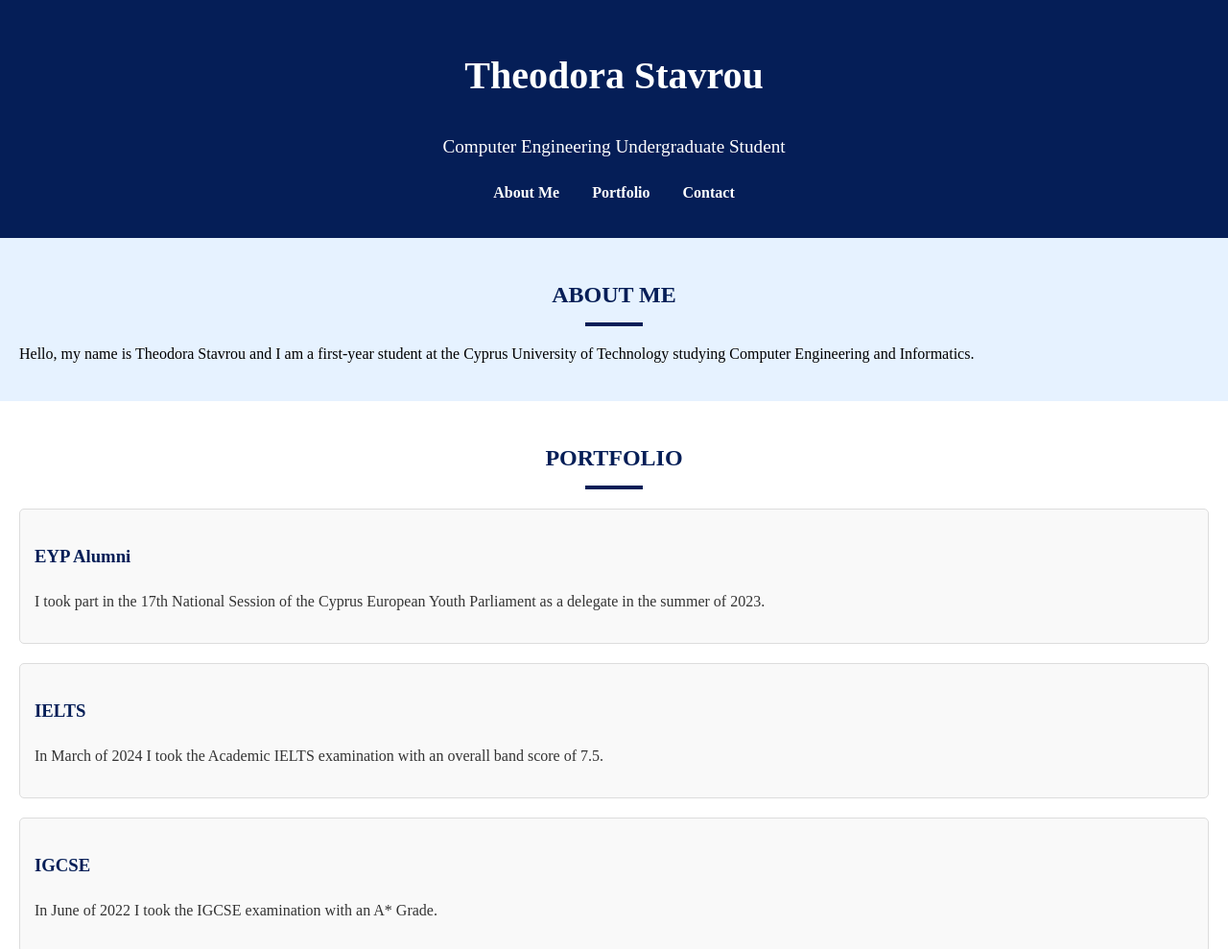
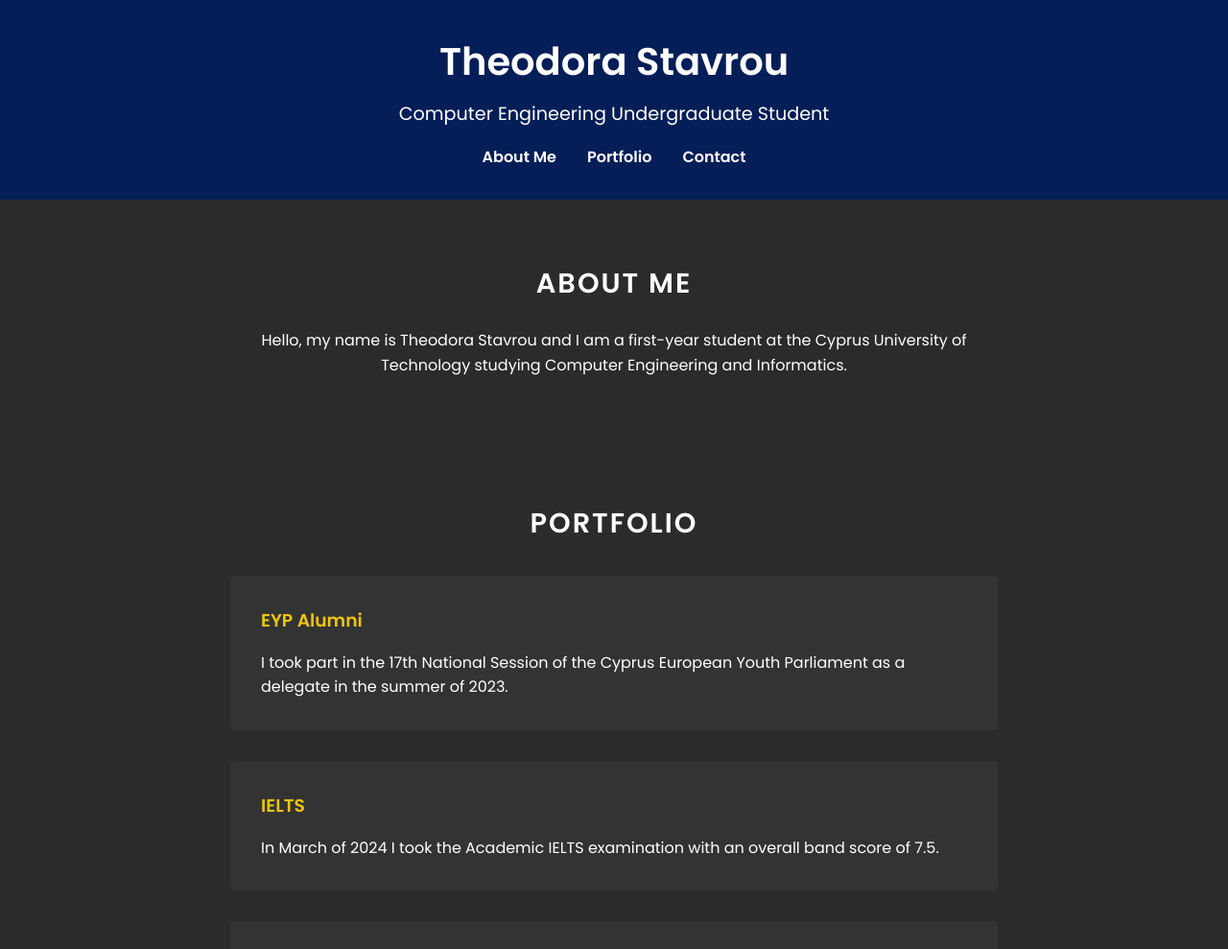
Before and after one commit to blvd6/NewWeb, a plain HTML site: page index.html in a window 1280 px wide. Shown: the top 989 px of the page at 96% size. Drawn offline with Linux system fonts and the light colour scheme.

Commit message:
Update style.css

```diff
--- a/style.css
+++ b/style.css
@@ -1,146 +1,149 @@
-/* General Styles */
-body {
-    font-family: "Times New Roman", Times, serif;
-    line-height: 1.6;
+/* -----------------------------------------------------
+   General / Reset
+----------------------------------------------------- */
+* {
   margin: 0;
   padding: 0;
-    background: #f9f9f9; /* Subtle light background */
+  box-sizing: border-box;
 }
 
-/* Header */
+body {
+  /* Using a sans-serif for a modern look */
+  font-family: "Poppins", sans-serif;
+  background-color: #f9f9f9;
+  color: #fff; /* We'll adjust section colors below */
+  line-height: 1.6;
+}
+
+/* -----------------------------------------------------
+   Header
+----------------------------------------------------- */
 header {
-    background: #051e57;
-    color: #fff;
-    padding: 20px 0;
+  background: #051e57; /* Navy background */
   text-align: center;
-    position: relative;
+  padding: 2rem 0;
 }
 
 header h1 {
   font-size: 2.5rem;
-    animation: fadeIn 2s ease-in-out;
+  margin-bottom: 0.5rem;
+  color: #fff;
 }
 
 header p {
   font-size: 1.2rem;
-    margin-top: 5px;
-    animation: slideIn 2s ease-out;
+  color: #fff;
+  margin-bottom: 1rem;
 }
 
-/* Navigation */
+/* Navigation Bar */
 nav ul {
   list-style: none;
+  display: flex;
+  justify-content: center;
+  gap: 2rem;
   padding: 0;
-    margin: 10px 0;
+  margin: 0;
 }
 
-nav ul li {
-    display: inline;
-    margin: 0 15px;
+nav li {
+  margin: 0;
 }
 
-nav ul li a {
+nav a {
   color: #fff;
   text-decoration: none;
   font-weight: bold;
   transition: color 0.3s, transform 0.3s;
 }
 
-nav ul li a:hover {
+nav a:hover {
   color: #f1c40f;
   transform: scale(1.1);
 }
 
-/* Section */
+/* -----------------------------------------------------
+   Sections
+----------------------------------------------------- */
 section {
-    padding: 20px;
+  background-color: #2b2b2b; /* Dark/charcoal background */
+  color: #fff;
+  padding: 4rem 2rem;
+  text-align: center;
 }
 
-h2 {
-    color: #051e57;
-    text-align: center;
+section h2 {
+  font-size: 1.8rem;
+  margin-bottom: 1.5rem;
   text-transform: uppercase;
-    margin-bottom: 10px;
-    position: relative;
-    animation: fadeIn 2s ease-in-out;
+  letter-spacing: 2px;
 }
 
-h2::after {
-    content: "";
-    display: block;
-    width: 60px;
-    height: 4px;
-    background: #051e57;
-    margin: 10px auto;
+/* Center paragraph text and limit width for readability */
+section p {
+  max-width: 800px;
+  margin: 0 auto;
+  line-height: 1.6;
 }
 
-/* About Section */
-#about {
-    background: #e6f2ff;
-    border-top: 5px solid #051e57;
-}
-
-/* Portfolio Section */
-#portfolio {
-    background: #ffffff;
-}
-
+/* Project Cards in Portfolio */
 .project {
-    margin: 20px 0;
-    padding: 15px;
-    border: 1px solid #ddd;
+  background-color: #333; /* Slightly lighter/darker if you prefer */
+  margin: 2rem auto;
+  max-width: 800px;
+  padding: 2rem;
   border-radius: 5px;
+  text-align: left; /* Project text left-aligned, if desired */
   transition: transform 0.3s, box-shadow 0.3s;
-    background: #f9f9f9;
-    position: relative;
-    overflow: hidden;
 }
 
 .project:hover {
-    transform: scale(1.05);
-    box-shadow: 0 4px 8px rgba(0, 0, 0, 0.2);
+  transform: scale(1.02);
+  box-shadow: 0 4px 8px rgba(0, 0, 0, 0.3);
 }
 
 .project h3 {
-    color: #051e57;
+  color: #f1c40f; /* Accent color for project titles */
+  margin-bottom: 1rem;
 }
 
 .project p {
-    color: #333;
+  color: #fff;
+  margin-bottom: 0;
 }
 
-/* Contact Section */
-#contact {
-    background: #e6f2ff;
-    border-top: 5px solid #051e57;
-}
-
+/* -----------------------------------------------------
+   Contact Form
+----------------------------------------------------- */
 form {
   max-width: 600px;
   margin: 0 auto;
-    padding: 20px;
-    background: #ffffff;
+  padding: 2rem;
+  background: #ffffff; /* White form background for contrast */
+  color: #333; /* Dark text inside the form */
   border-radius: 10px;
   box-shadow: 0 4px 8px rgba(0, 0, 0, 0.1);
+  text-align: left;
 }
 
 form label {
   display: block;
-    margin: 10px 0 5px;
+  margin: 1rem 0 0.5rem;
 }
 
-form input, form textarea {
+form input,
+form textarea {
   width: 100%;
   padding: 10px;
   border: 1px solid #ddd;
   border-radius: 5px;
-    margin-bottom: 10px;
+  margin-bottom: 1rem;
 }
 
 button {
   background: #051e57;
   color: #fff;
-    padding: 10px;
+  padding: 0.8rem 1.5rem;
   border: none;
   border-radius: 5px;
   cursor: pointer;
@@ -152,60 +155,25 @@ button:hover {
   transform: translateY(-3px);
 }
 
-/* Footer */
+/* -----------------------------------------------------
+   Footer
+----------------------------------------------------- */
 footer {
+  background: #f1f1f1; /* Light background */
+  color: #333;
   text-align: center;
-    padding: 20px;
-    background: #f1f1f1;
-    color: #333;
+  padding: 2rem;
   font-size: 0.9rem;
 }
 
-/* Animations */
-@keyframes fadeIn {
-    from {
-        opacity: 0;
-    }
-    to {
-        opacity: 1;
-    }
-}
-
-@keyframes slideIn {
-    from {
-        transform: translateY(-20px);
-        opacity: 0;
-    }
-    to {
-        transform: translateY(0);
-        opacity: 1;
-    }
-}
-
-/* --- New Styles --- */
-
-/* Profile Picture Styles */
-.profile-container {
-    text-align: center;
-    margin-bottom: 20px;
-}
-
-.profile-picture {
-    width: 150px;
-    height: 150px;
-    border-radius: 50%;
-    object-fit: cover;
-    border: 4px solid #051e57;
-}
-
-/* LinkedIn Bubble Styles */
+/* LinkedIn Bubble (Optional) */
 .linkedin-bubble {
   width: 60px;
   height: 60px;
   border-radius: 50%;
-    border: 3px solid #0077B5; /* LinkedIn brand blue */
+  border: 3px solid #0077b5;
   transition: transform 0.3s;
-    margin-bottom: 10px;
+  margin-bottom: 1rem;
 }
 
 .linkedin-bubble:hover {
```
Lines whose indentation alone changed are shown as unchanged.
